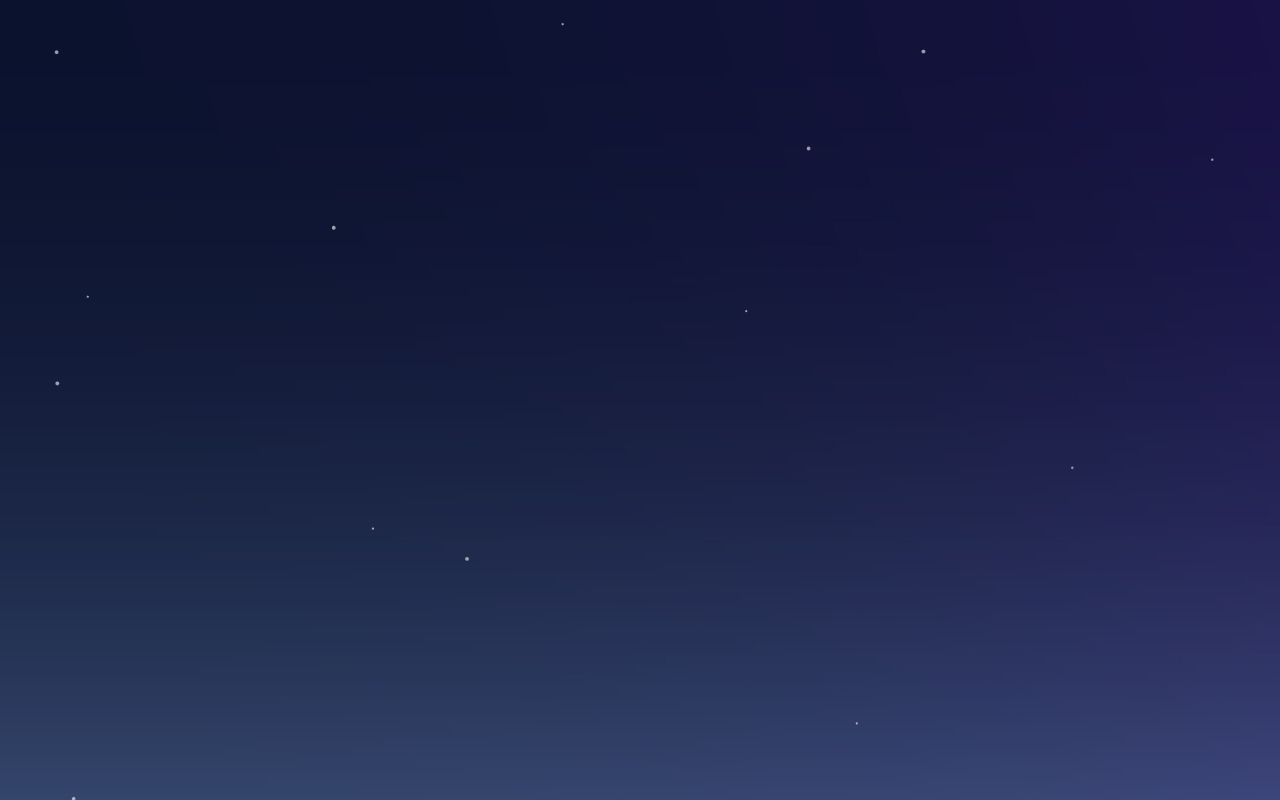
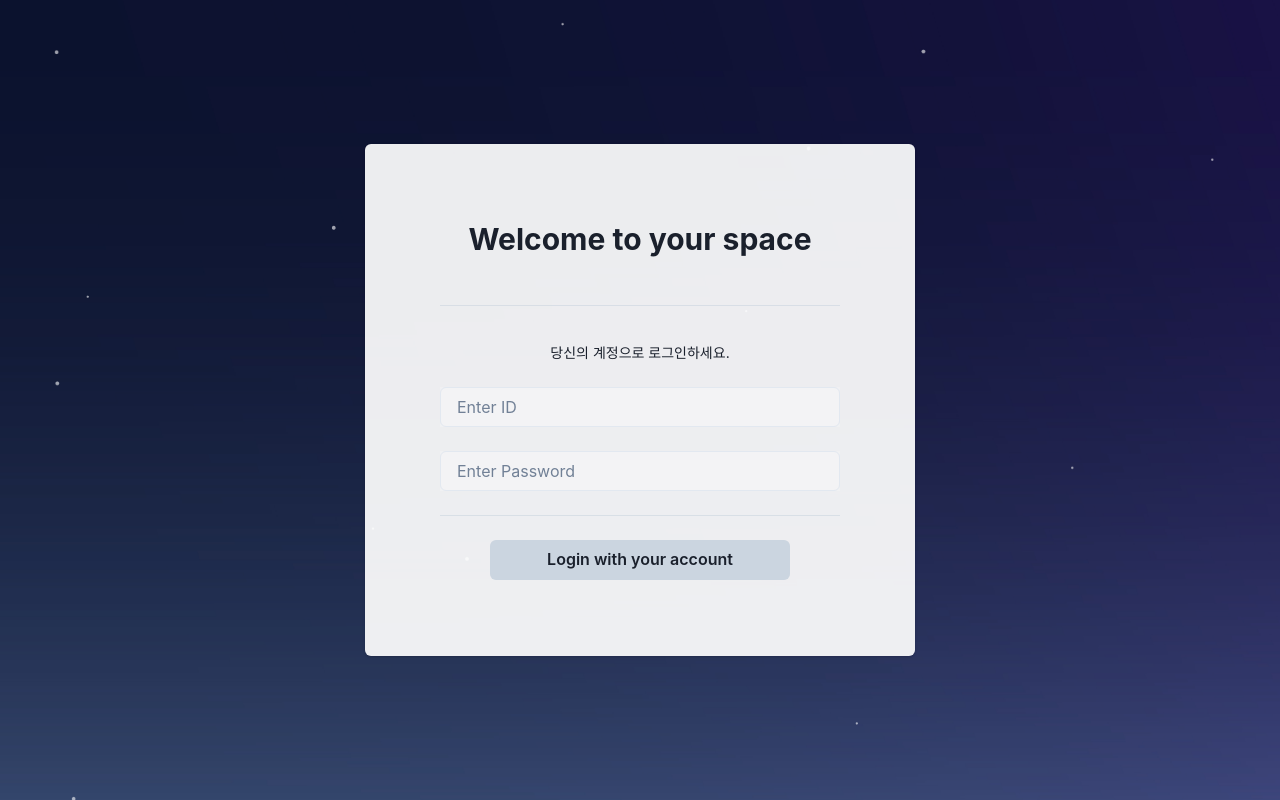
Before and after one commit to SpaceOfMind/SpaceOfMind-Front, a React (Create React App) app: page / in a window 1280 px wide. Built offline with nearby package versions, Linux system fonts and the light colour scheme.

Commit message:
feat: add skeleton UI of Authentication page

```diff
--- a/src/App.js
+++ b/src/App.js
@@ -1,10 +1,15 @@
 import React from 'react';
 import { ChakraProvider, Box, theme } from '@chakra-ui/react';
+import Authentication from './pages/Authentication';
+import Fonts from './Fonts';
 
 function App() {
   return (
     <ChakraProvider theme={theme}>
-      <Box w="100%" h="100vh" bgImage="/background.jpg" bgSize="cover"></Box>
+      <Fonts />
+      <Box w="100%" h="100vh" bgImage="/background.jpg" bgSize="cover">
+        <Authentication />
+      </Box>
     </ChakraProvider>
   );
 }
--- /dev/null
+++ b/src/Fonts.js
@@ -0,0 +1,45 @@
+import { Global } from '@emotion/react';
+
+const Fonts = () => (
+  <Global
+    styles={`
+    /* latin-ext */
+      @font-face {
+        font-family: 'Open Sans';
+        font-style: normal;
+        font-weight: 700;
+        font-display: swap;
+        src: url(https://fonts.gstatic.com/s/opensans/v18/mem5YaGs126MiZpBA-UN7rgOXOhpKKSTj5PW.woff2) format('woff2');
+        unicode-range: U+0100-024F, U+0259, U+1E00-1EFF, U+2020, U+20A0-20AB, U+20AD-20CF, U+2113, U+2C60-2C7F, U+A720-A7FF;
+      }
+      /* latin */
+      @font-face {
+        font-family: 'Open Sans';
+        font-style: normal;
+        font-weight: 700;
+        font-display: swap;
+        src: url(https://fonts.gstatic.com/s/opensans/v18/mem5YaGs126MiZpBA-UN7rgOUuhpKKSTjw.woff2) format('woff2');
+        unicode-range: U+0000-00FF, U+0131, U+0152-0153, U+02BB-02BC, U+02C6, U+02DA, U+02DC, U+2000-206F, U+2074, U+20AC, U+2122, U+2191, U+2193, U+2212, U+2215, U+FEFF, U+FFFD;
+      }
+      /* latin-ext */
+      @font-face {
+        font-family: 'Raleway';
+        font-style: normal;
+        font-weight: 400;
+        font-display: swap;
+        src: url(https://fonts.gstatic.com/s/raleway/v18/1Ptxg8zYS_SKggPN4iEgvnHyvveLxVvaorCGPrcVIT9d0c-dYA.woff) format('woff');
+        unicode-range: U+0100-024F, U+0259, U+1E00-1EFF, U+2020, U+20A0-20AB, U+20AD-20CF, U+2113, U+2C60-2C7F, U+A720-A7FF;
+      }
+      /* latin */
+      @font-face {
+        font-family: 'Raleway';
+        font-style: normal;
+        font-weight: 400;
+        font-display: swap;
+        src: url(https://fonts.gstatic.com/s/raleway/v18/1Ptxg8zYS_SKggPN4iEgvnHyvveLxVvaorCIPrcVIT9d0c8.woff) format('woff');
+        unicode-range: U+0000-00FF, U+0131, U+0152-0153, U+02BB-02BC, U+02C6, U+02DA, U+02DC, U+2000-206F, U+2074, U+20AC, U+2122, U+2191, U+2193, U+2212, U+2215, U+FEFF, U+FFFD;
+      }`}
+  />
+);
+
+export default Fonts;
--- /dev/null
+++ b/src/pages/Authentication.js
@@ -0,0 +1,59 @@
+import {
+  Card,
+  CardBody,
+  CardHeader,
+  Center,
+  Heading,
+  Stack,
+  Text,
+  Input,
+  Box,
+  Button,
+  Divider,
+} from '@chakra-ui/react';
+
+const Authentication = () => {
+  return (
+    <Center align="center" h="100vh">
+      <Card w="550px" h="64%" bgColor="whiteAlpha.900">
+        <Center h="100%">
+          <Stack>
+            <CardHeader>
+              <Heading size="lg">Welcome to your space</Heading>
+            </CardHeader>
+            <CardBody fontSize="20px">
+              <Center>
+                <Stack spacing={6}>
+                  <Center>
+                    <Divider width="400px" borderColor="gray.300" />
+                  </Center>
+                  <Text pt="3" fontSize="sm">
+                    당신의 계정으로 로그인하세요.
+                  </Text>
+                  <Box width="400px" bgColor="whiteAlpha.300" mx={4}>
+                    <Input placeholder="Enter ID" size="md" />
+                  </Box>
+                  <Box width="400px" bgColor="whiteAlpha.300" mx={4}>
+                    <Input placeholder="Enter Password" size="md" />
+                  </Box>
+                  <Center>
+                    <Stack spacing={6}>
+                      <Divider width="400px" borderColor="gray.300" />
+                      <Center>
+                        <Button width="300px" bgColor="gray.300">
+                          Login with your account
+                        </Button>
+                      </Center>
+                    </Stack>
+                  </Center>
+                </Stack>
+              </Center>
+            </CardBody>
+          </Stack>
+        </Center>
+      </Card>
+    </Center>
+  );
+};
+
+export default Authentication;
```
Also changed, not shown: src/theme.js (added, +17 -0 lines).
